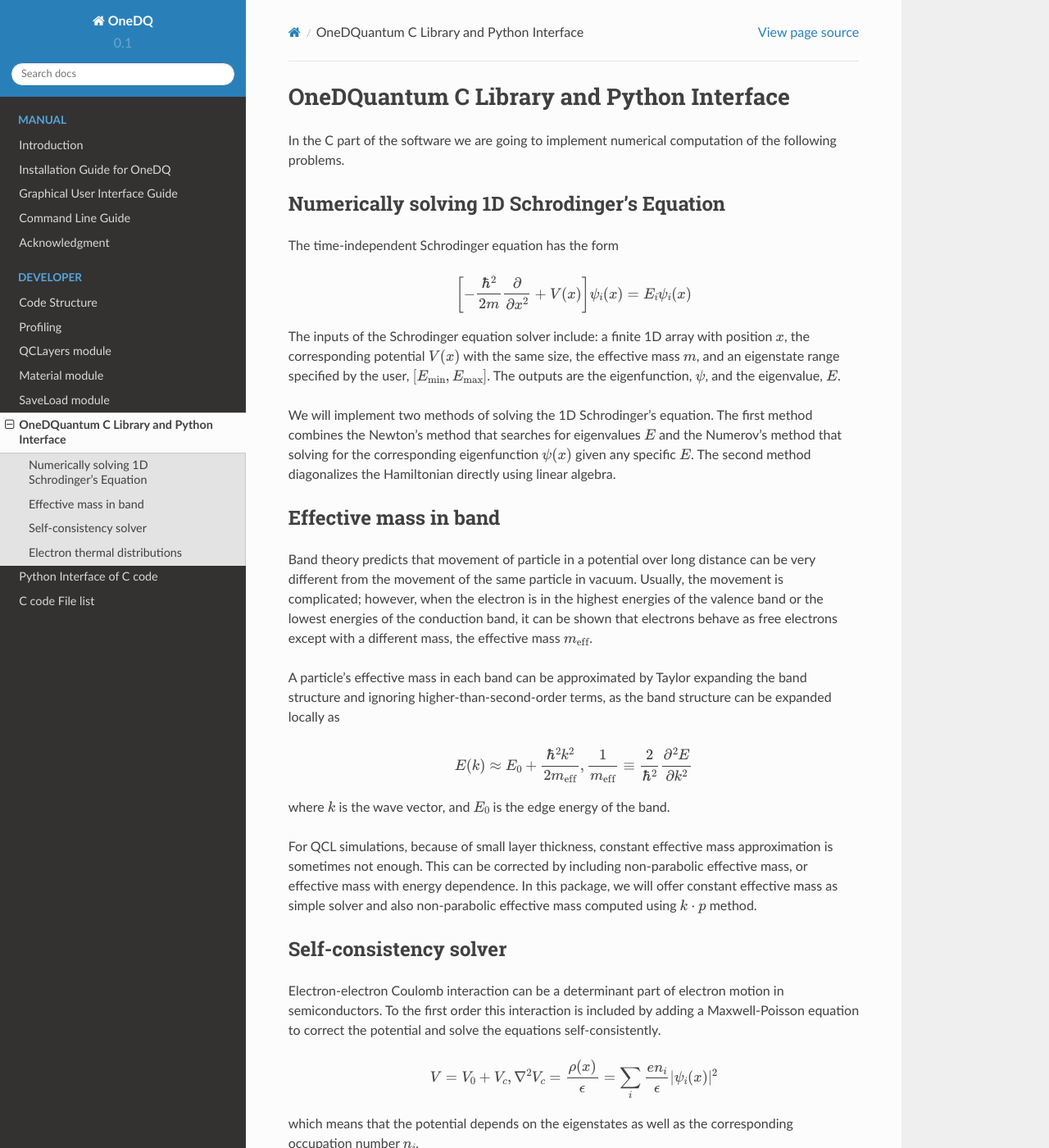
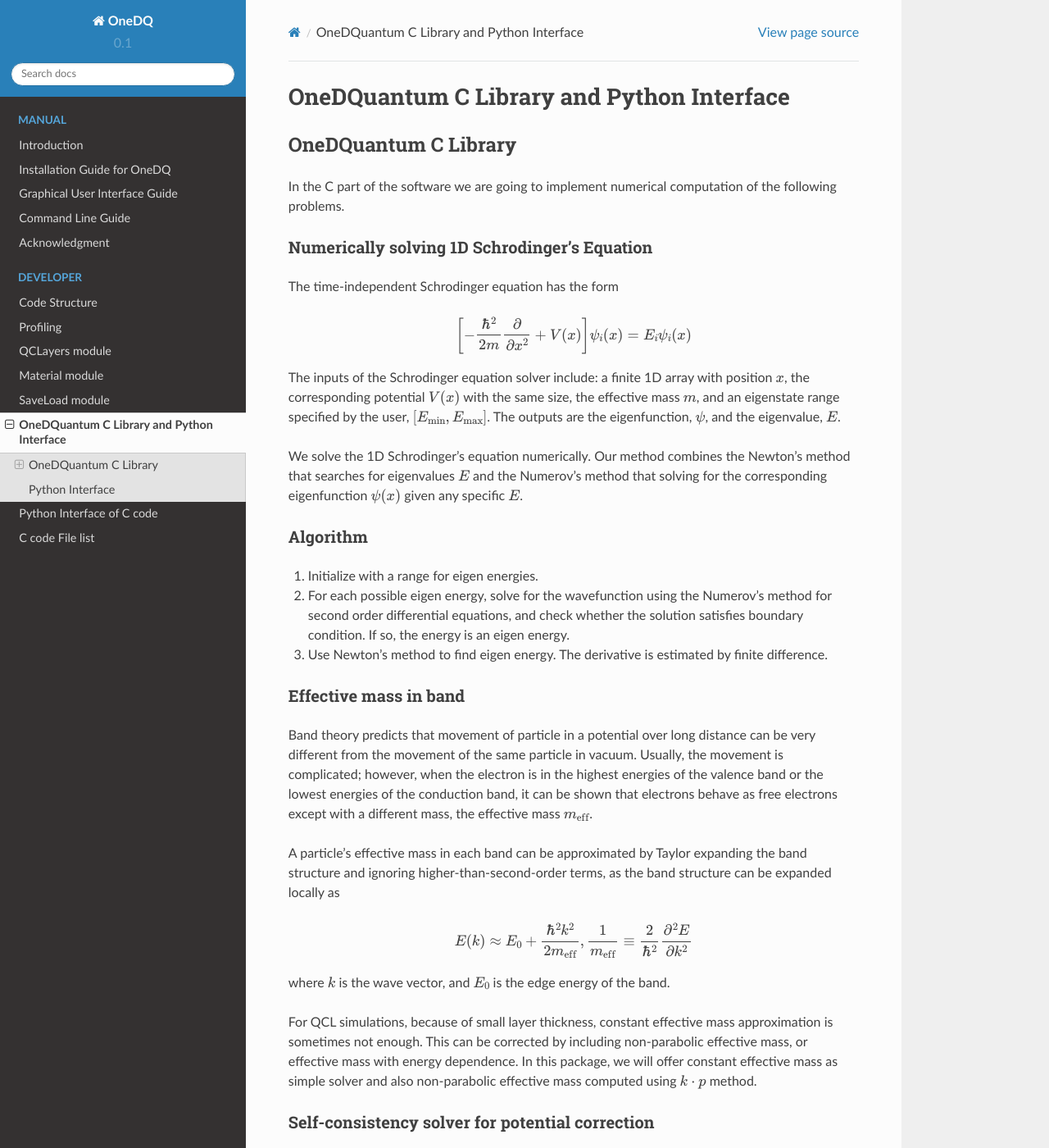
Before and after one commit to ErwinJr2/ErwinJr2, a Sphinx documentation site: the page built from docs/OneDQuantum_description.rst, in a window 1280 px wide and 1400 px high. Shown: the whole window at 82% size. Built offline with Sphinx 7.4.7 and the Read the Docs theme 2.0.0, drawn with Linux system fonts in a browser that asks for light colours; some of the changed text lies outside the part shown.

Commit message:
modified text

```diff
--- a/docs/OneDQuantum_description.rst
+++ b/docs/OneDQuantum_description.rst
@@ -1,12 +1,15 @@
 OneDQuantum C Library and Python Interface
 ==========================================
+
+OneDQuantum C Library
+---------------------
 
 In the C part of the software we are going to implement numerical computation
 of the following problems.
 
 
 Numerically solving 1D Schrodinger's Equation
------------------------------------------------
+^^^^^^^^^^^^^^^^^^^^^^^^^^^^^^^^^^^^^^^^^^^^^
 
 The time-independent Schrodinger equation has the form
 
@@ -20,14 +23,23 @@ effective mass :math:`m`, and an eigenstate range specified by the user,
 :math:`\left[E_\text{min}, E_\text{max}\right]`. The outputs are the eigenfunction,
 :math:`\psi`, and the eigenvalue, :math:`E`.
 
-We will implement two methods of solving the 1D Schrodinger's equation. The
-first method combines the Newton's method that searches for eigenvalues :math:`E`
+We solve the 1D Schrodinger's equation numerically. Our
+method combines the Newton's method that searches for eigenvalues :math:`E`
 and the Numerov's method that solving for the corresponding eigenfunction
-:math:`\psi(x)` given any specific :math:`E`. The second method diagonalizes the
-Hamiltonian directly using linear algebra.
+:math:`\psi(x)` given any specific :math:`E`.
+
+Algorithm
+^^^^^^^^^
+#. Initialize with a range for eigen energies.
+#. For each possible eigen energy, solve for the wavefunction using the
+   Numerov's method for second order differential equations, and check
+   whether the solution satisfies boundary condition. If so, the energy
+   is an eigen energy.
+#. Use Newton's method to find eigen energy. The derivative is estimated by finite difference.
+
 
 Effective mass in band
-----------------------
+^^^^^^^^^^^^^^^^^^^^^^
 Band theory predicts that movement of particle in a potential over long
 distance can be very different from the movement of the same particle in
 vacuum. Usually, the movement is complicated; however, when the electron is
@@ -53,8 +65,8 @@ dependence.  In this package, we will offer constant effective mass as simple
 solver and also non-parabolic effective mass computed using
 :math:`k\cdot p` method.
 
-Self-consistency solver
------------------------
+Self-consistency solver for potential correction
+^^^^^^^^^^^^^^^^^^^^^^^^^^^^^^^^^^^^^^^^^^^^^^^^
 
 Electron-electron Coulomb interaction can be a determinant part of electron
 motion in semiconductors. To the first order this interaction is included by
@@ -71,7 +83,7 @@ which means that the potential depends on the
 eigenstates as well as the corresponding occupation number :math:`n_i`.
 
 Electron thermal distributions
-------------------------------
+^^^^^^^^^^^^^^^^^^^^^^^^^^^^^^
 
 The 1D Schrodinger's equation solver provides the energy bands, which are
 useful for calculations of physical properties of the material. Here, we
@@ -103,3 +115,8 @@ and the high-temperature approximation with the Boltzmann distribution
 constant chemical potential :math:`\mu` distribution and return total number of
 particles :math:`\sum n_i`, and given total number of particles :math:`\sum n_i` and
 return chemical potential :math:`\mu`.
+
+Python Interface
+----------------
+
+We provide a Python interface for the OneDQuantum C library.
```
